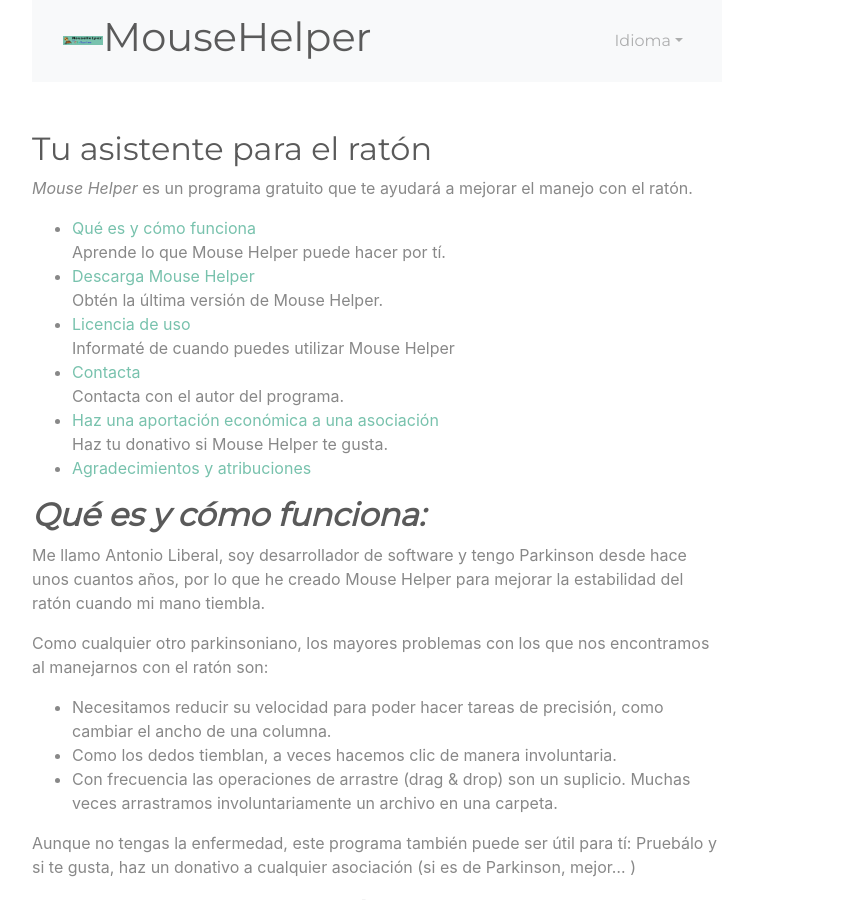
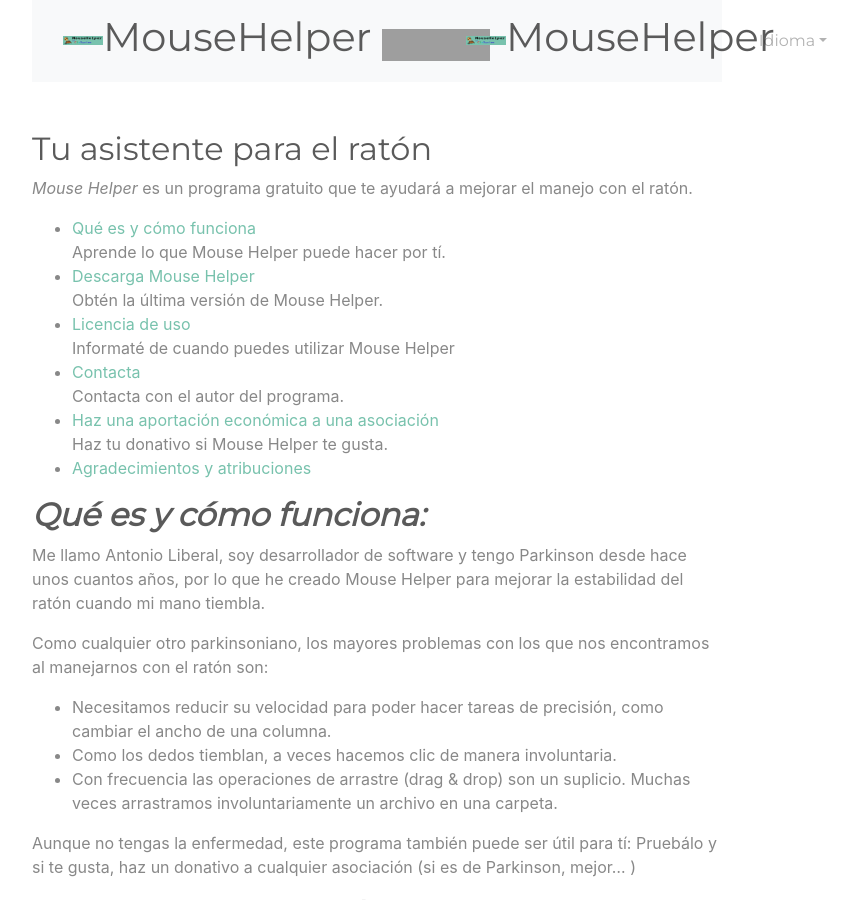
Before and after one commit to clssystem/MouseHelperWeb, a Jekyll site: the page built from index.md, in a window 1280 px wide and 900 px high. Shown: the whole window, without its empty margins (263-1120 px from the left). Built offline with Jekyll 4.4.1, drawn with Linux system fonts in a browser that asks for light colours; a style sheet for code colours, icons or effects is not loaded.

Commit message:
Update header.html

```diff
--- a/_includes/header.html
+++ b/_includes/header.html
@@ -1,6 +1,11 @@
 <div class="container">
     <nav class="navbar navbar-expand-lg navbar-light bg-light">
         <div class="container">
+            <a class="navbar-brand  flex-row" rel="author" href="{{ "/" | relative_url }}">
+                <h1><img src="https://clssystem.github.io/MouseHelperWeb/assets/images/MouseHelper.png" alt="MouseHelper" class="img-fluid" width="40px" />MouseHelper
+                <img src="https://clssystem.github.io/MouseHelperWeb/assets/images/byClsSystem.png" width="108" height="32" alt="Mouse Helper" style="vertical-align:bottom">            </h1>
+            </a>
+
             <a class="navbar-brand  flex-row" rel="author" href="{{ "/" | relative_url }}">
                 <h1><img src="https://clssystem.github.io/MouseHelperWeb/assets/images/MouseHelper.png" alt="MouseHelper" class="img-fluid" width="40px" />MouseHelper</h1>
             </a>
```
